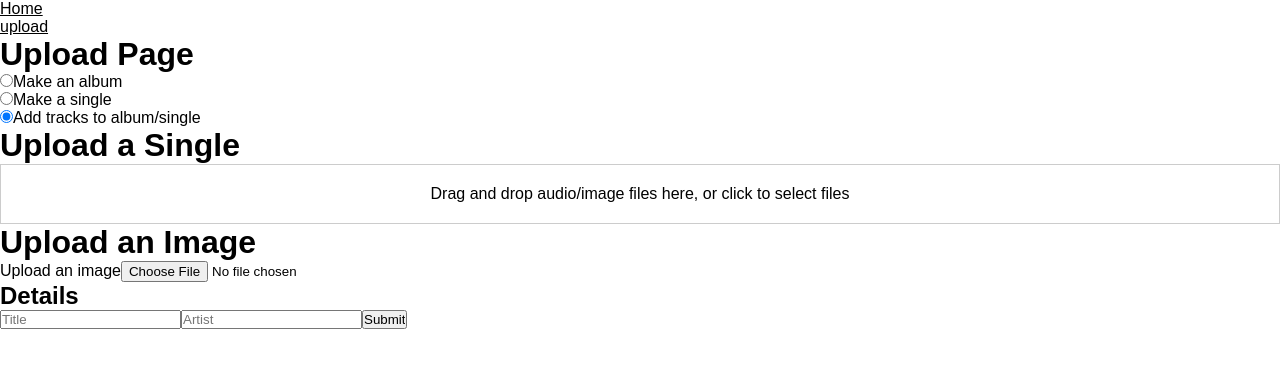
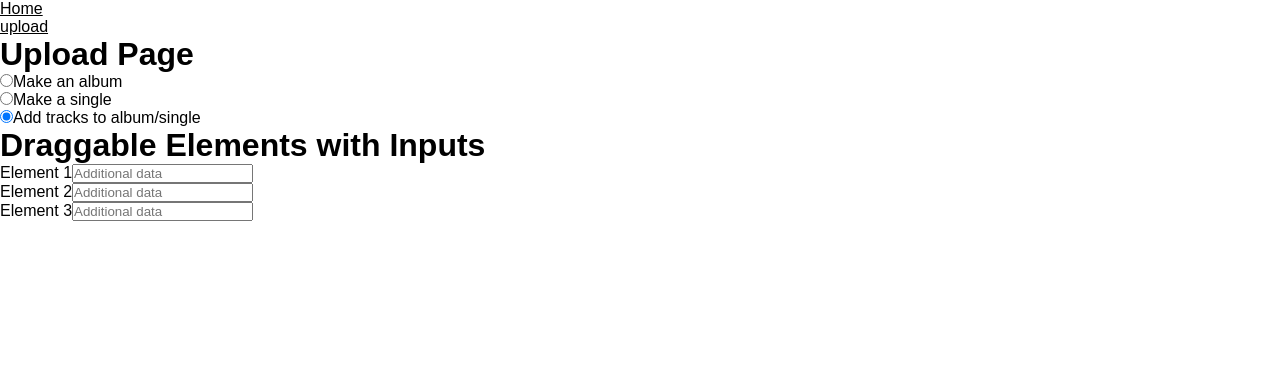
Before and after one commit to moreno-m2698/StudyCubbyFrontPrototype, a React (Vite) app: page /upload in a window 1280 px wide. Both pictures are taken after a click on the radio button 6 px from the left and 116 px from the top of the page. Shown: the top 368 px of the page. Built offline with nearby package versions, Linux system fonts and the light colour scheme.

Commit message:
Testing drag components

```diff
--- /dev/null
+++ b/src/components/UploadPageComponents/DragTest.tsx
@@ -0,0 +1,63 @@
+import React, { useState } from 'react';
+import DraggablePreview from './DraggablePreview';
+
+
+const DragTest = () => {
+  const [elements, setElements] = useState([
+    { id: 1, text: 'Element 1', inputText: '' },
+    { id: 2, text: 'Element 2', inputText: '' },
+    { id: 3, text: 'Element 3', inputText: '' },
+  ]);
+
+  const handleDragStart = (e, id) => {
+    e.dataTransfer.setData('text/plain', id);
+  };
+
+  const handleDragOver = (e) => {
+    e.preventDefault();
+  };
+
+  const handleDrop = (e, targetId) => {
+    e.preventDefault();
+    const sourceId = e.dataTransfer.getData('text/plain');
+
+    const updatedElements = [...elements];
+    const sourceIndex = elements.findIndex((el) => el.id === Number(sourceId));
+    const targetIndex = elements.findIndex((el) => el.id === targetId);
+
+    const [movedElement] = updatedElements.splice(sourceIndex, 1);
+    updatedElements.splice(targetIndex, 0, movedElement);
+
+    setElements(updatedElements);
+  };
+
+  const handleInputTextChange = (id, value) => {
+    const updatedElements = elements.map((el) =>
+      el.id === id ? { ...el, inputText: value } : el
+    );
+    setElements(updatedElements);
+  };
+
+  return (
+    <div className="app">
+      <h1>Draggable Elements with Inputs</h1>
+      <div className="draggable-container">
+        {elements.map((element, index) => (
+          <DraggablePreview
+            key={element.id}
+            id={element.id}
+            text={element.text}
+            index={index}
+            inputText={element.inputText}
+            setInputText={(value) => handleInputTextChange(element.id, value)}
+            handleDragStart={handleDragStart}
+            handleDragOver={handleDragOver}
+            handleDrop={handleDrop}
+          />
+        ))}
+      </div>
+    </div>
+  );
+};
+
+export default DragTest;
--- /dev/null
+++ b/src/components/UploadPageComponents/DraggablePreview.tsx
@@ -0,0 +1,25 @@
+import React from 'react';
+
+const DraggablePreview = ({ id, text, index, inputText, setInputText, handleDragStart, handleDragOver, handleDrop }) => {
+  return (
+    <div
+      className="draggable-element"
+      draggable="true"
+      onDragStart={(e) => handleDragStart(e, id)}
+      onDragOver={(e) => handleDragOver(e)}
+      onDrop={(e) => handleDrop(e, id)}
+    >
+      <div className="element-header">
+        <span>{text}</span>
+        <input
+          type="text"
+          value={inputText}
+          onChange={(e) => setInputText(e.target.value)}
+          placeholder="Additional data"
+        />
+      </div>
+    </div>
+  );
+};
+
+export default DraggablePreview;
--- a/src/components/UploadPageComponents/SingleDropZoneComponent.tsx
+++ b/src/components/UploadPageComponents/SingleDropZoneComponent.tsx
@@ -1,26 +1,22 @@
 import { useCallback, useState } from 'react';
 import { useDropzone } from 'react-dropzone';
 import axios from 'axios';
+import Previewer from './Previewer';
 
 
 function SingleDropZoneComponent() {
 
-    const [track, setTrack] = useState<File|null>(null);
-    const [imageFile, setImageFile] = useState<File|null>(null)
-    const [title, setTitle] = useState<string>('')
-    const [artist, setArtist] = useState<string>('')
+    const [files, setFiles] = useState<File[]>([]);
+    const [albumID, setAlbumID] = useState<number|null>();
 
 
     const handleSubmit = async (event: any) => {
         event.preventDefault();
 
-        if (!track || !imageFile ) return
+        if (!files || !albumID) return
 
         const formData = new FormData()
-        formData.append('track', track);
-        formData.append('cover', imageFile);
-        formData.append('title', title);
-        formData.append('artist', artist);
+        formData.append('tracks', files);
 
 
         const URL = "http://localhost:3000/single"
@@ -34,7 +30,7 @@ function SingleDropZoneComponent() {
     const onDrop = useCallback((acceptedFiles: File[]) => {
         if (acceptedFiles.length) {
 
-        setTrack(acceptedFiles[0])
+        setFiles(acceptedFiles)
 
         }
         console.log(acceptedFiles)
@@ -49,7 +45,7 @@ function SingleDropZoneComponent() {
 
 
         return (<>
-            <h1>Upload a Single</h1>
+            <h1>Upload Tracks to Album</h1>
             <form id='upload-form' encType='multipart/form-data' onSubmit={handleSubmit}>
                 <div {...getRootProps({className:'p-16 mt-10 border border-neutral-200'})} style={{ border: '1px solid #ccc', padding: '20px', textAlign: 'center' }}>
                 <input {...getInputProps()} name="track"/>
@@ -59,14 +55,13 @@ function SingleDropZoneComponent() {
                     <p>Drag and drop audio/image files here, or click to select files</p>
                     )}
                 </div>
-                <h1>Upload an Image</h1>
-                <div id='upload-image'>
-                    <label>Upload an image</label>
-                    <input type="file" accept='image/*' name="cover" onChange={(event: any) => setImageFile(event.target.files[0])} ></input>
-                </div>
-                <h2>Details</h2>
-                <input type="text" placeholder="Title" name="title" onChange={(event: any) => setTitle(event.target.value)}></input>
-                <input type="text" placeholder="Artist" name="artist" onChange={(event: any) => setArtist(event.target.value)}></input>
+
+                <h2>Album Details</h2>
+                <input type="text" placeholder="Album ID" name="albumID" onChange={(event: any) => setAlbumID(event.target.value)}></input>
+                <ul>
+
+                    {files.length > 0 ? null : null }
+                </ul>
                 <input type='submit'></input>
             </form>
             </>
--- a/src/routes/Upload.tsx
+++ b/src/routes/Upload.tsx
@@ -2,6 +2,7 @@ import { useState } from "react";
 import SingleDropZoneComponent from "../components/UploadPageComponents/SingleDropZoneComponent";
 import AlbumMaker from "../components/UploadPageComponents/AlbumMaker";
 import SingleMaker from "../components/UploadPageComponents/SingleMaker";
+import DragTest from "../components/UploadPageComponents/DragTest";
 
 function Upload() {
 
@@ -19,7 +20,7 @@ function Upload() {
       <label htmlFor="Single">Make a single</label><br></br>
       <input type="radio" name="upload-selector" value="Tracks" checked={isRadioSelected('Tracks')} onChange={handleRadioClick} />
       <label htmlFor="Tracks">Add tracks to album/single</label><br></br>
-      {isRadioSelected('Album') ? <AlbumMaker/>: (isRadioSelected('Single') ? <SingleMaker />:<SingleDropZoneComponent/> ) }
+      {isRadioSelected('Album') ? <AlbumMaker/>: (isRadioSelected('Single') ? <SingleMaker />:<DragTest/> ) }
     </div>
   );
 };
```
Also changed, not shown: src/components/UploadPageComponents/Previewer.tsx (deleted, +0 -43 lines), src/components/UploadPageComponents/Tracks.tsx (added, +40 -0 lines).
